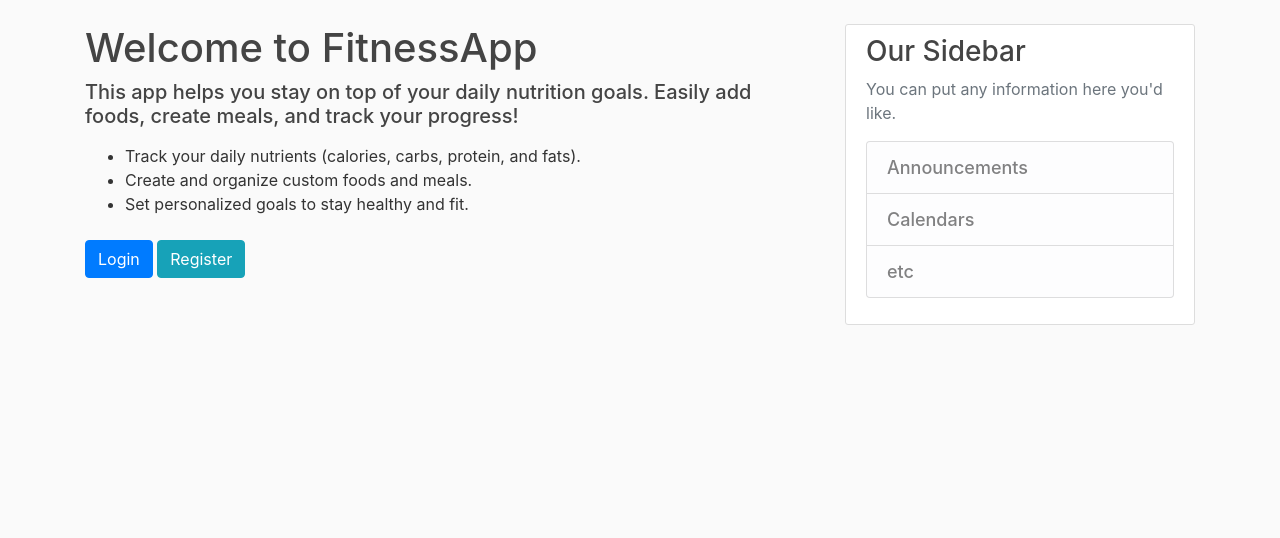
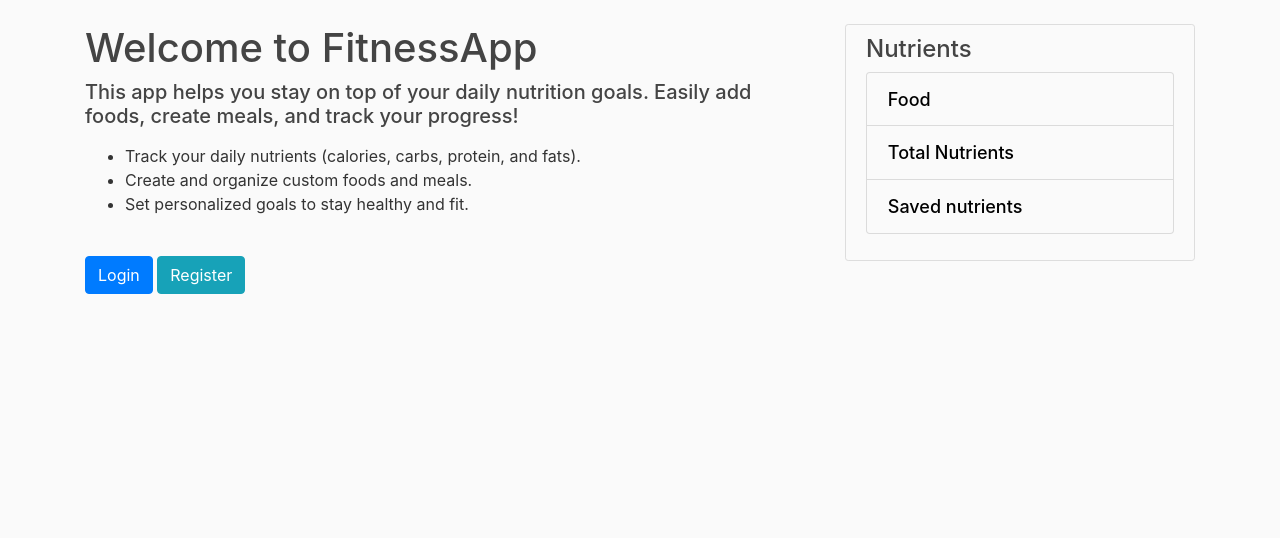
Before and after one commit to GeorgiDN/Nutrients-tracker, a Django app: template fitnessApp/templates/home/home.html in a window 1280 px wide. Shown: the part 56-594 px from the top of the page. Run offline with Django 5.2, Linux system fonts and the light colour scheme; the template is opened without the code that fills it, so the values that code supplies are empty; some libraries are stand-ins or nearby versions.

Commit message:
style(home, sidebar): add styles to home page and fix sidebar layout

```diff
--- a/fitnessApp/static/css/base.css
+++ b/fitnessApp/static/css/base.css
@@ -144,6 +144,16 @@ main {
     padding-bottom: 6rem;
 }
 
+.aside-bar {
+    background-color: #fafafa;
+    border-radius: 0.2rem;
+}
+
+.aside-list {
+    padding: 0.3rem;
+    background-color: #fafafa;
+}
+
 footer {
     position: fixed;
     left: 0;
--- a/fitnessApp/templates/food/user_nutrients_detail.html
+++ b/fitnessApp/templates/food/user_nutrients_detail.html
@@ -1,7 +1,8 @@
 {% extends 'home/base.html' %}
 {% block content %}
     {% include 'food/food-navigation.html' %}
-    <h2>Nutrient Data for {{ date }}</h2>
+    <h2>Nutrient Data</h2>
+    <h4>{{ date }}</h4>
 
     {% for username, meals in nutrient_data.items %}
         <table border="1">
--- a/fitnessApp/templates/food/user_nutrients_list.html
+++ b/fitnessApp/templates/food/user_nutrients_list.html
@@ -2,10 +2,10 @@
 
 {% block content %}
     {% include 'food/food-navigation.html' %}
-    <h2>Your Saved Meals</h2>
+    <h2>Your Saved Daily Nutrients</h2>
     <ul>
         {% for date in meal_records %}
-            <li class="list-group"><a href="{% url 'user-nutrients-detail' date=date %}">{{ date }}</a></li>
+            <li class=""><a href="{% url 'user-nutrients-detail' date=date %}">{{ date }}</a></li>
         {% empty %}
             <li>No saved records found.</li>
         {% endfor %}
--- a/fitnessApp/templates/home/base.html
+++ b/fitnessApp/templates/home/base.html
@@ -33,7 +33,7 @@
                 <!-- Navbar Right Side -->
                 <div class="navbar-nav">
                     {% if user.is_authenticated %}
-                        <a class="nav-item nav-link" href="{% url 'food-navigation' %}">Foods</a>
+                        <a class="nav-item nav-link" href="{% url 'food-navigation' %}">Food</a>
                         <a class="nav-item nav-link" href="{% url 'profile' %}">Profile</a>
                         <form action="{% url 'logout' %}" method="post">
                             {% csrf_token %}
@@ -61,13 +61,12 @@
             {% block content %}{% endblock %}
         </div>
         <div class="col-md-4">
-            <div class="content-section">
-                <h3>Our Sidebar</h3>
-                <p class='text-muted'>You can put any information here you'd like.
-                <ul class="list-group">
-                    <li class="list-group-item list-group-item-light">Announcements</li>
-                    <li class="list-group-item list-group-item-light">Calendars</li>
-                    <li class="list-group-item list-group-item-light">etc</li>
+            <div class="content-section aside-bar">
+                <h4>Nutrients</h4>
+                <ul class="list-group list-inline">
+                    <li class="list-group-item aside-list"><a class="nav-item nav-link" href="{% url 'food-navigation' %}">Food</a></li>
+                    <li class="list-group-item aside-list"><a class="nav-item nav-link" href="{% url 'user_meals' request.user %}">Total Nutrients</a></li>
+                    <li class="list-group-item aside-list"><a class="nav-item nav-link" href="{% url 'user-nutrients-list' %}">Saved nutrients</a></li>
                 </ul>
                 </p>
             </div>
--- a/fitnessApp/templates/home/home.html
+++ b/fitnessApp/templates/home/home.html
@@ -4,7 +4,7 @@
     <h5>This app helps you stay on top of your daily nutrition goals.
         Easily add foods, create meals, and track your progress!
     </h5>
-    <ul class="pt-2">
+    <ul class="pt-2 pb-3">
         <li>Track your daily nutrients (calories, carbs, protein, and fats).</li>
         <li>Create and organize custom foods and meals.</li>
         <li>Set personalized goals to stay healthy and fit.</li>
```
